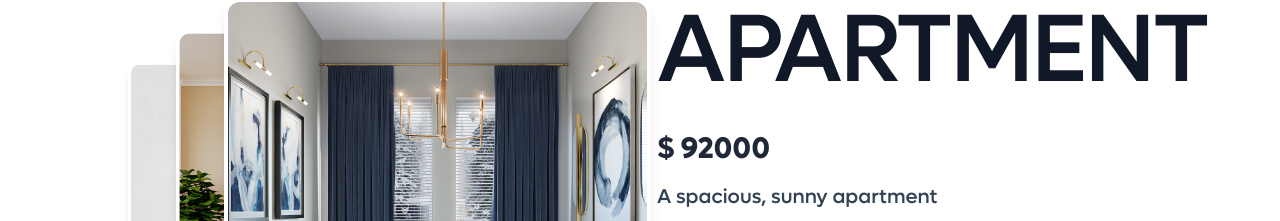
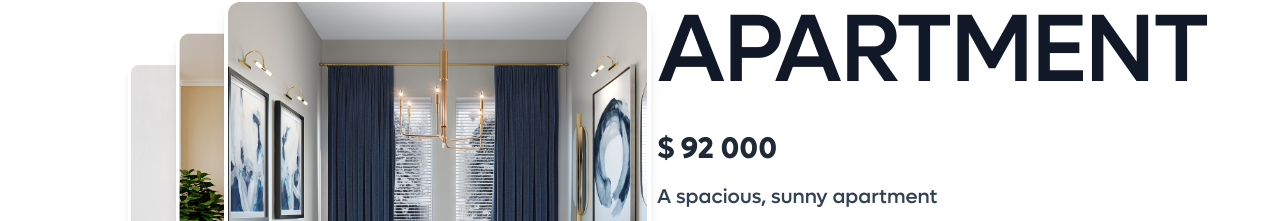
Before and after one commit to RentiDev/Renti, a Next.js app: page / in a window 1280 px wide. Shown: the part 869-1090 px from the top of the page. Built offline with nearby package versions, Linux system fonts and the light colour scheme.

Commit message:
add a space and add aos

```diff
--- a/package.json
+++ b/package.json
@@ -25,6 +25,7 @@
     "zod": "^3.21.4"
   },
   "devDependencies": {
+    "@types/aos": "^3.0.4",
     "@types/eslint": "^8.37.0",
     "@types/node": "^18.16.0",
     "@types/prettier": "^2.7.2",
--- a/src/components/PropertyDescription.tsx
+++ b/src/components/PropertyDescription.tsx
@@ -17,7 +17,7 @@ const PropertyDescription: React.FC<PropertyDescriptionProps> = ({ name, price,
           {name}
         </h1>
         <p className="mt-4 text-3xl font-lufgaBold text-gray-800">
-          $ {price}
+          $ {price.toString().replace(/\B(?=(\d{3})+(?!\d))/g, " ")}
         </p>
         <p className="text-xl font-lufgaMedium text-slate-700">
           {subheading}
```
Also changed, not shown: 1 other file (tests, documents, lock files or other folders).
